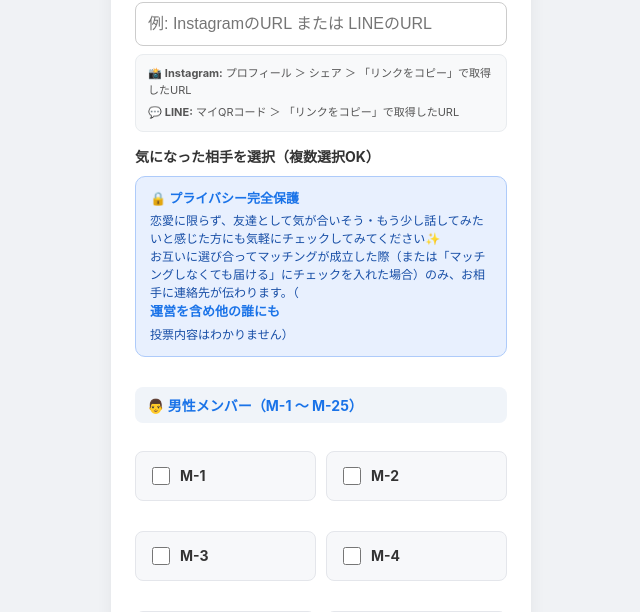
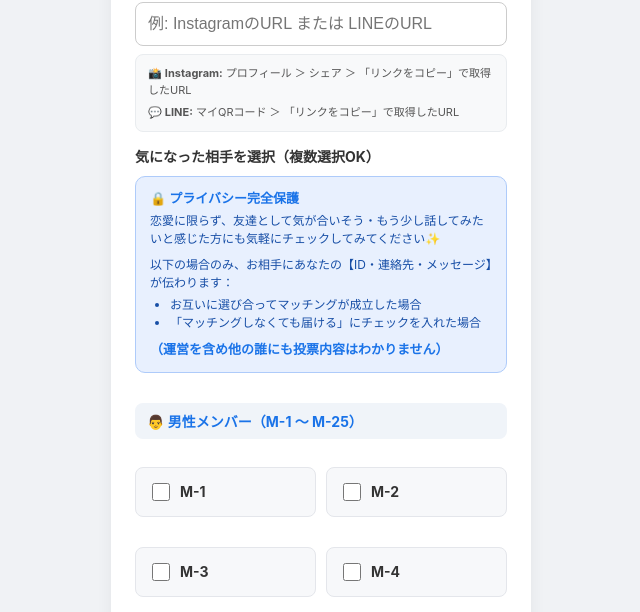
Before and after one commit to T-POP-U/tpop-vote, a Flask app: page / in a window 1280 px wide. Shown: the part 358-970 px from the top of the page, without its empty margins (319-959 px from the left). Run offline with Flask 3, Linux system fonts and the light colour scheme; some libraries are stand-ins or nearby versions.

Commit message:
Update index.html

```diff
--- a/templates/index.html
+++ b/templates/index.html
@@ -43,7 +43,8 @@
       color: #174ea6;
       line-height: 1.5;
     }
-    .privacy-notice strong { display: block; font-size: 13px; margin-bottom: 4px; color: #1a73e8; }
+    .privacy-notice strong { font-size: 13px; color: #1a73e8; }
+    .privacy-notice > strong:first-child { display: block; margin-bottom: 4px; }
 
     .grid { display: grid; grid-template-columns: repeat(2, 1fr); gap: 10px; margin-top: 8px; }
 
@@ -201,7 +202,12 @@
         <div class="privacy-notice">
           <strong>🔒 プライバシー完全保護</strong>
           恋愛に限らず、友達として気が合いそう・もう少し話してみたいと感じた方にも気軽にチェックしてみてください✨<br>
-          お互いに選び合ってマッチングが成立した際（または「マッチングしなくても届ける」にチェックを入れた場合）のみ、お相手に連絡先が伝わります。（<strong>運営を含め他の誰にも</strong>投票内容はわかりません）
+          <div style="margin: 8px 0 4px 0;">以下の場合のみ、お相手にあなたの【ID・連絡先・メッセージ】が伝わります：</div>
+          <ul style="margin: 4px 0 8px 0; padding-left: 20px;">
+            <li>お互いに選び合ってマッチングが成立した場合</li>
+            <li>「マッチングしなくても届ける」にチェックを入れた場合</li>
+          </ul>
+          <strong>（運営を含め他の誰にも投票内容はわかりません）</strong>
         </div>
 
         <div class="grid">
```
